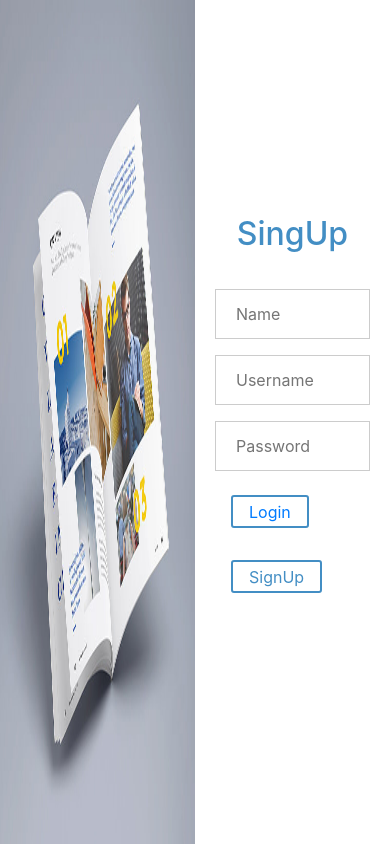
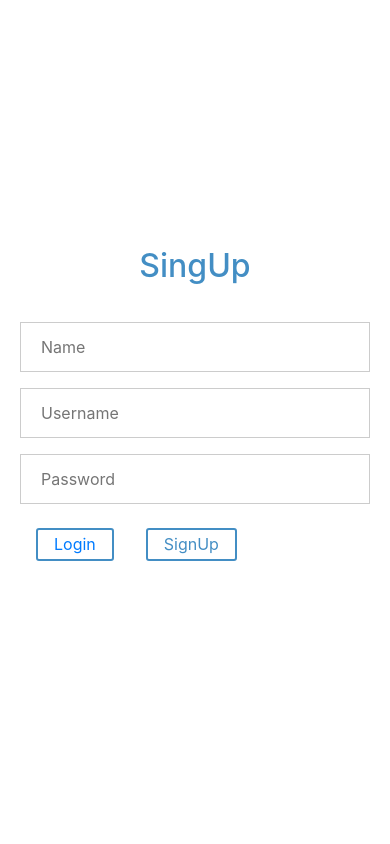
Before and after one commit to sekharjha/moonraft-app, a React (Create React App) app: page /signup in a window 390 px wide. Built offline with nearby package versions, Linux system fonts and the light colour scheme; no server answers.

Commit message:
login UI responsiveness fixed

```diff
--- a/src/user/styles.js
+++ b/src/user/styles.js
@@ -6,6 +6,10 @@ export const Container = styled.div`
 export const ImageContainer  = styled.div`
     width:50%;
     height: 100vh;
+    @media (max-width: 1000px) {
+        display:none;
+      }
+
 `
 export const FormContainer = styled.div`
     width:50%;
@@ -13,6 +17,9 @@ export const FormContainer = styled.div`
     display: flex;
     justify-content:center;
     flex-direction:column;
+    @media (max-width: 1000px) {
+        width:100%;
+      }
 
 `
 export const Image = styled.img`
```
